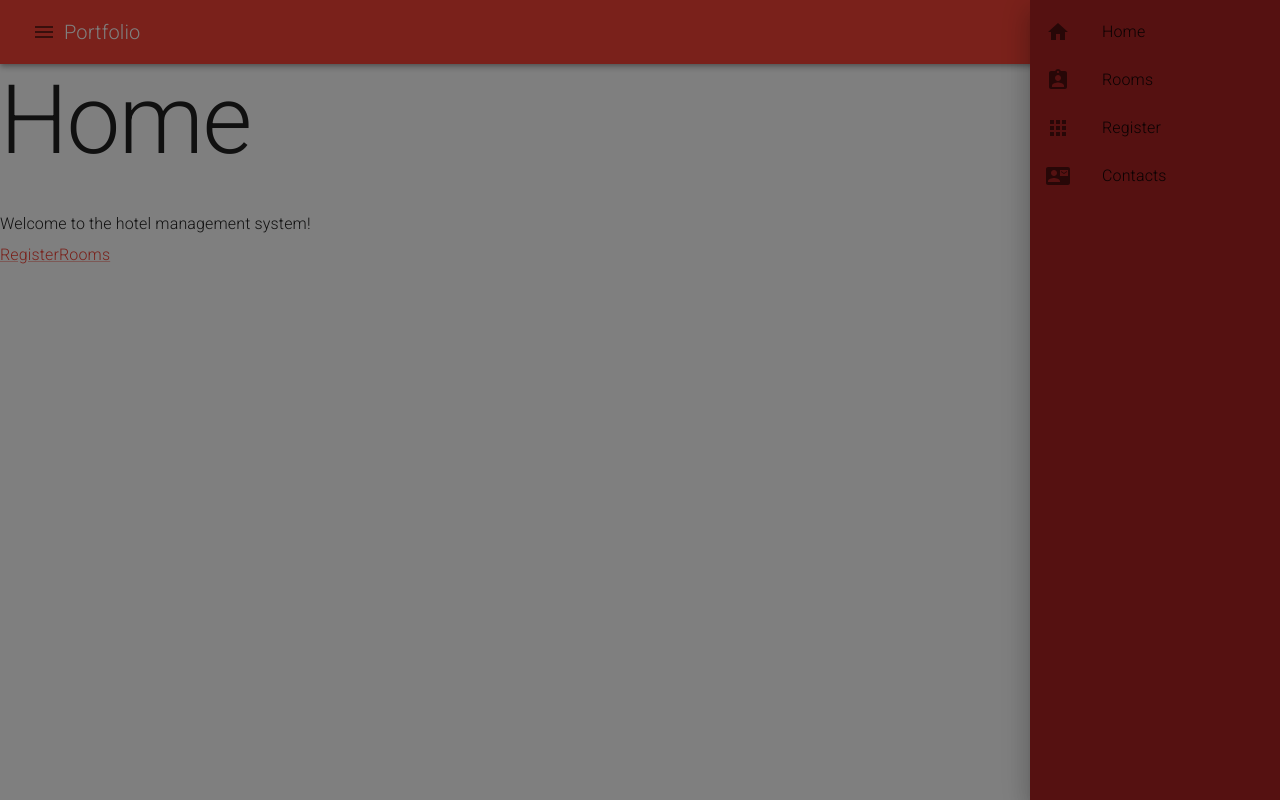
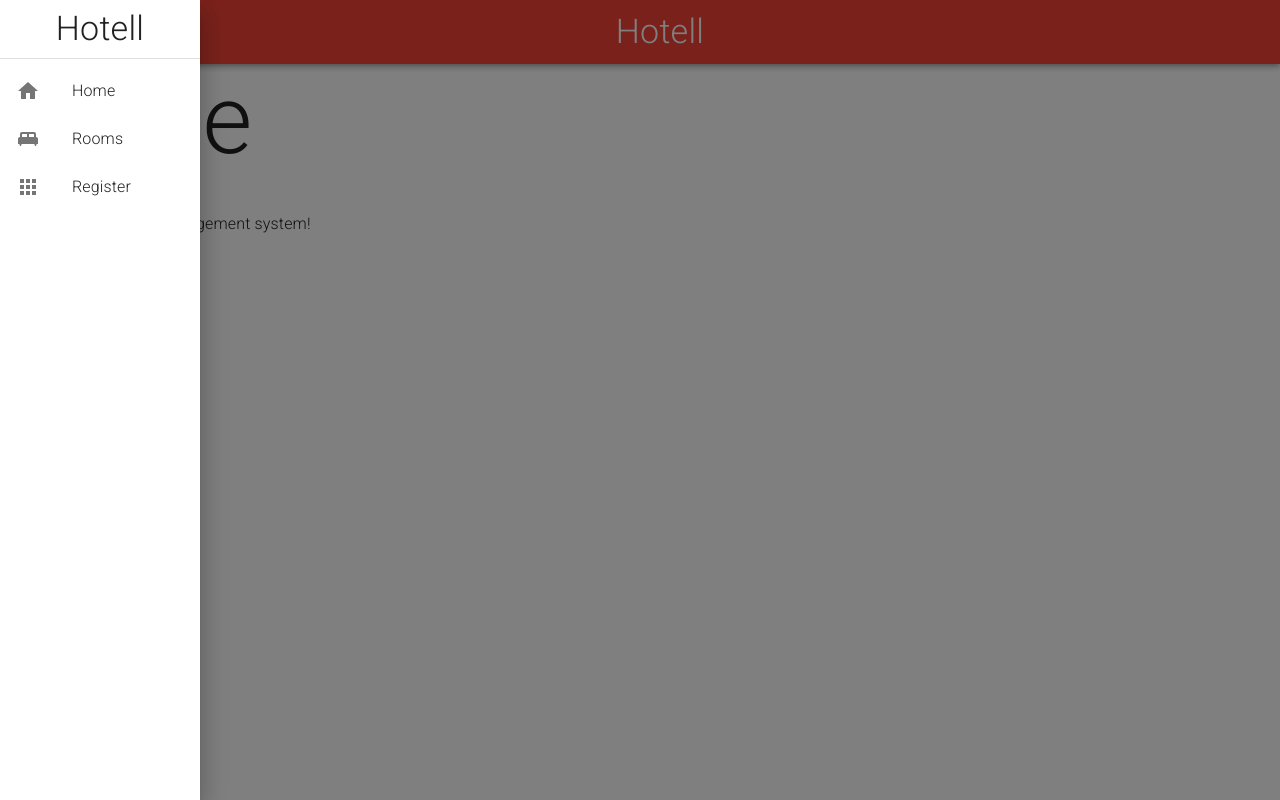
Before and after one commit to sundehakon/Hotell-React, a React (Create React App) app: page / in a window 1280 px wide. Both pictures are taken after a click on the button 44 px from the left and 32 px from the top of the page. Built offline with nearby package versions, Linux system fonts and the light colour scheme.

Commit message:
Updating sidenav

```diff
--- a/src/SideNav.js
+++ b/src/SideNav.js
@@ -1,55 +1,57 @@
 import React, { useState } from "react";
-import { makeStyles } from '@mui/styles';
-import Box from '@mui/material/Box';
-import List from '@mui/material/List';
-import ListItem from '@mui/material/ListItem';
-import ListItemIcon from '@mui/material/ListItemIcon';
-import ListItemText from '@mui/material/ListItemText';
-import AppBar from '@mui/material/AppBar';
-import Toolbar from '@mui/material/Toolbar';
-import IconButton from '@mui/material/IconButton';
-import Typography from '@mui/material/Typography';
-import Drawer from '@mui/material/Drawer';
-import CssBaseline from '@mui/material/CssBaseline';
-import { Home, AssignmentInd, Apps, ContactMail, Menu } from '@mui/icons-material';
+import {
+  AppBar,
+  Toolbar,
+  Box,
+  IconButton,
+  List,
+  ListItem,
+  ListItemIcon,
+  ListItemText,
+  CssBaseline,
+  Drawer,
+  Typography,
+  Divider
+} from "@mui/material";
+import {
+  Apps,
+  Menu,
+  Home,
+  KingBed
+} from "@mui/icons-material";
+import { useNavigate } from "react-router-dom";
 
-const useStyles = makeStyles((theme) => ({
+const useStyles = () => ({
   menuSliderContainer: {
     width: 250,
     background: "#511",
     height: "100%"
   },
-  avatar: {
-    margin: "0.5rem auto",
-    padding: "1rem",
-    width: theme.spacing(13),
-    height: theme.spacing(13)
-  },
   listItem: {
     color: "tan"
   }
-}));
+});
 
 const listItems = [
   {
     listIcon: <Home />,
-    listText: "Home"
+    listText: "Home",
+    route: "/"
   },
   {
-    listIcon: <AssignmentInd />,
-    listText: "Rooms"
+    listIcon: <KingBed />,
+    listText: "Rooms",
+    route: "/rooms"
   },
   {
     listIcon: <Apps />,
-    listText: "Register"
-  },
-  {
-    listIcon: <ContactMail />,
-    listText: "Contacts"
+    listText: "Register",
+    route: "/register"
   }
 ];
 
 export default function SideNav() {
+  const navigate = useNavigate();
   const classes = useStyles();
   const [open, setOpen] = useState(false);
 
@@ -57,11 +59,24 @@ export default function SideNav() {
     setOpen(!open);
   };
 
+  const handleListPath = (route) => {
+    navigate(route);
+    setOpen(false);
+  }
+
   const sideList = () => (
-    <Box className={classes.menuSliderContainer} component="div">
+    <Box
+      className={classes.menuSliderContainer}
+      component="div"
+      sx={{ width: 200 }}
+    >
+    <Box sx={{ display: 'flex', justifyContent: 'center', alignItems: 'center', flexDirection: 'column', padding: 1 }}>
+      <Typography variant="h4">Hotell</Typography>
+    </Box>
+      <Divider />
       <List>
         {listItems.map((listItem, index) => (
-          <ListItem className={classes.listItem} button key={index}>
+          <ListItem className={classes.listItem} button key={index} onClick={() => handleListPath(listItem.route)}>
             <ListItemIcon className={classes.listItem}>
               {listItem.listIcon}
             </ListItemIcon>
@@ -75,19 +90,22 @@ export default function SideNav() {
   return (
     <>
       <CssBaseline />
+
       <Box component="nav">
         <AppBar position="static">
           <Toolbar>
             <IconButton onClick={toggleSlider}>
               <Menu />
             </IconButton>
-            <Typography variant="h6">Portfolio</Typography>
+            <Box sx={{ flexGrow: 1, display: 'flex', justifyContent: 'center' }}>
+              <Typography variant="h4" sx={{ textAlign: 'center', gap: 10 }}>Hotell</Typography>
+            </Box>
+            <Drawer open={open} anchor="left" onClose={toggleSlider}>
+              {sideList()}
+            </Drawer>
           </Toolbar>
         </AppBar>
       </Box>
-      <Drawer open={open} anchor="right" onClose={toggleSlider}>
-        {sideList()}
-      </Drawer>
     </>
   );
 }
```
Also changed, not shown: 1 other file (tests, documents, lock files or other folders).
